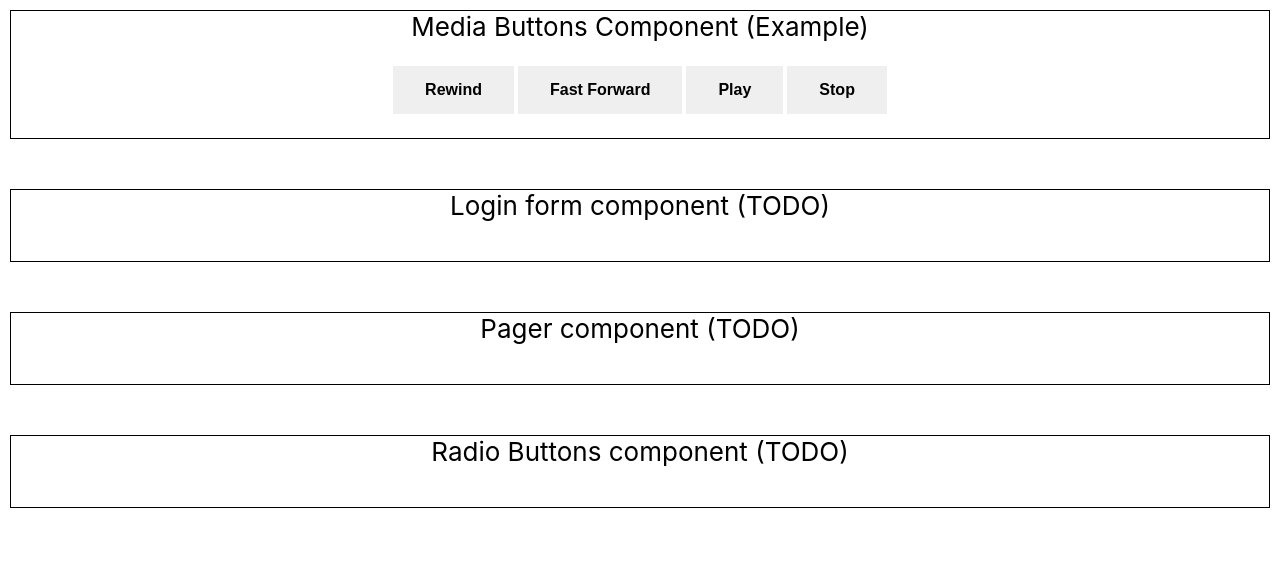
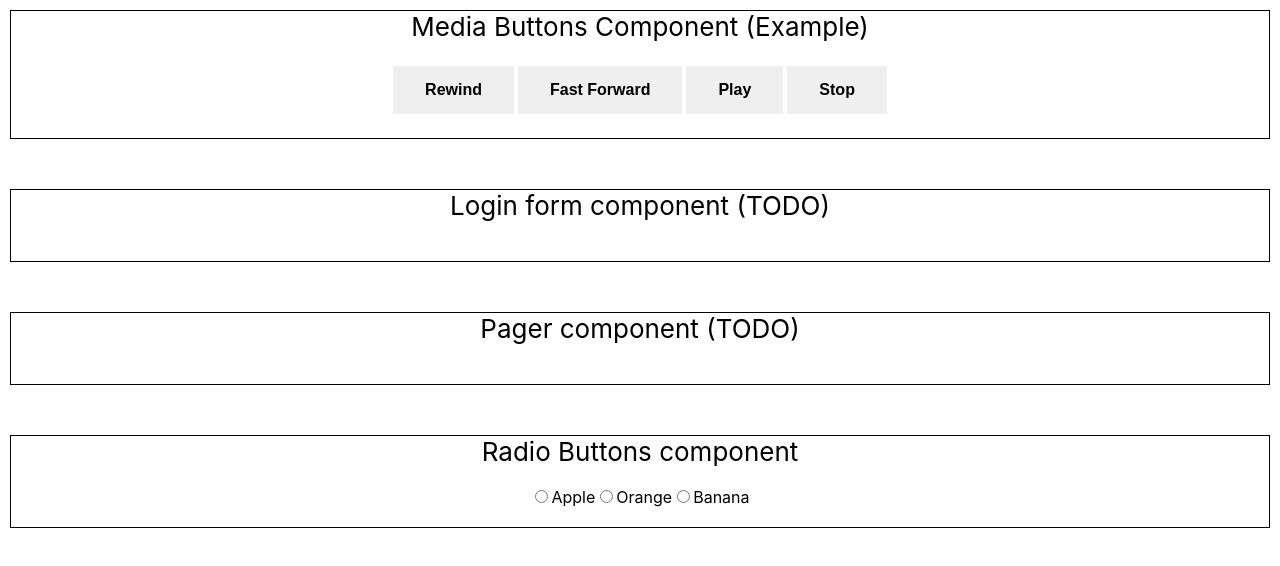
Before and after one commit to prof-tejera/homework-3-itsweebs, a React (Create React App) app: page / in a window 1280 px wide. Shown: the top 566 px of the page. Built offline with nearby package versions, Linux system fonts and the light colour scheme.

Commit message:
Radio buttons component created

```diff
--- a/src/App.js
+++ b/src/App.js
@@ -31,7 +31,7 @@ const App = () => {
       </div>
 
       <div className="App-component">
-        <header className="App-header">Radio Buttons component (TODO)</header>
+        <header className="App-header">Radio Buttons component</header>
         <div className="App-content">
           <RadioButtons />
         </div>
--- a/src/RadioButtons/RadioButtons.js
+++ b/src/RadioButtons/RadioButtons.js
@@ -1,7 +1,36 @@
+import { useState } from "react";
 import "./RadioButtons.css";
 
 const RadioButtons = () => {
-  return null;
+  const [activeType, setActiveType] = useState(null);
+
+  const handleClick = (type) => {
+    if (type === activeType) {
+      setActiveType(null);
+    } else {
+      setActiveType(type);
+    }
+  };
+
+  return (
+    <div>
+      <input type="radio"
+        checked={activeType === "Apple"}
+        onChange={() => handleClick("Apple")}
+      />
+      <label>Apple</label>
+    <input type="radio"
+      checked={activeType === "Orange"}
+      onChange={() => handleClick("Orange")}
+    />
+    <label>Orange</label>
+    <input type="radio"
+      checked={activeType === "Banana"}
+      onChange={() => handleClick("Banana")}
+    />
+    <label>Banana</label>
+  </div>
+  );
 };
 
 export default RadioButtons;
```
